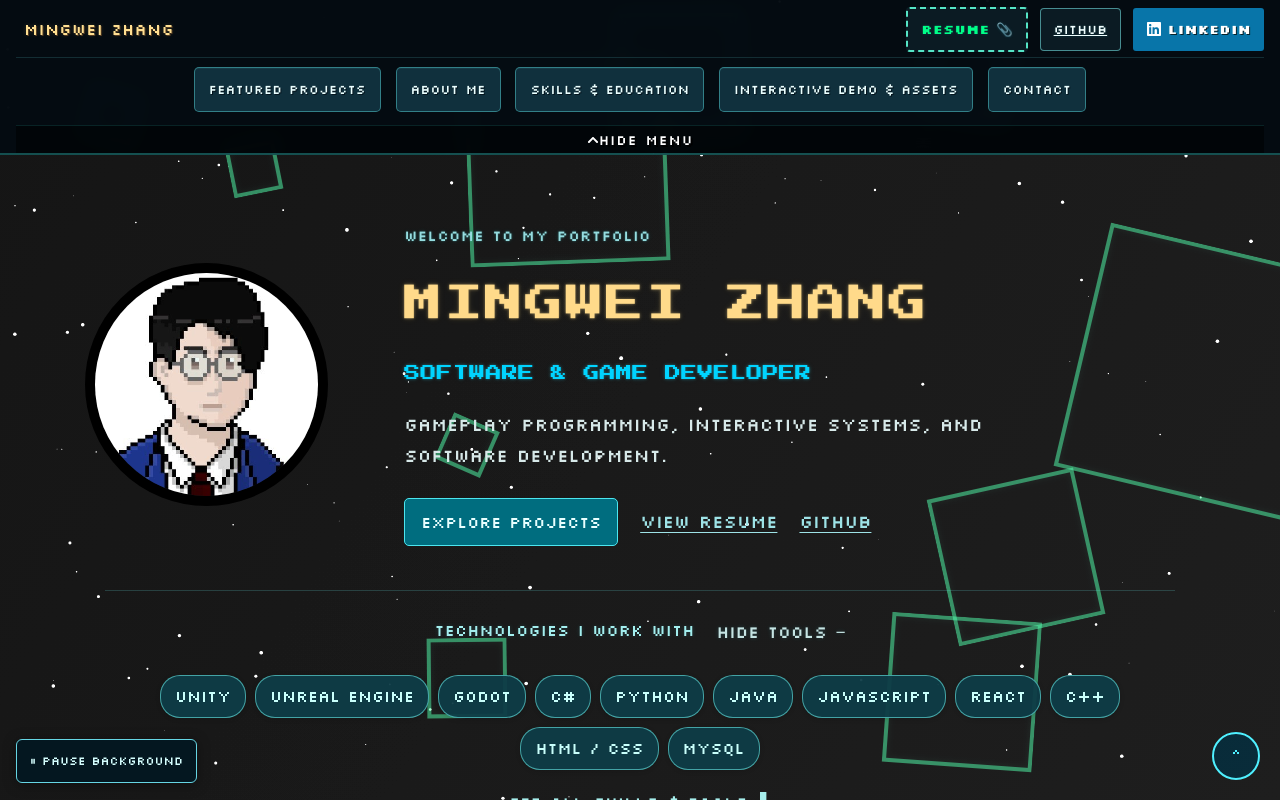
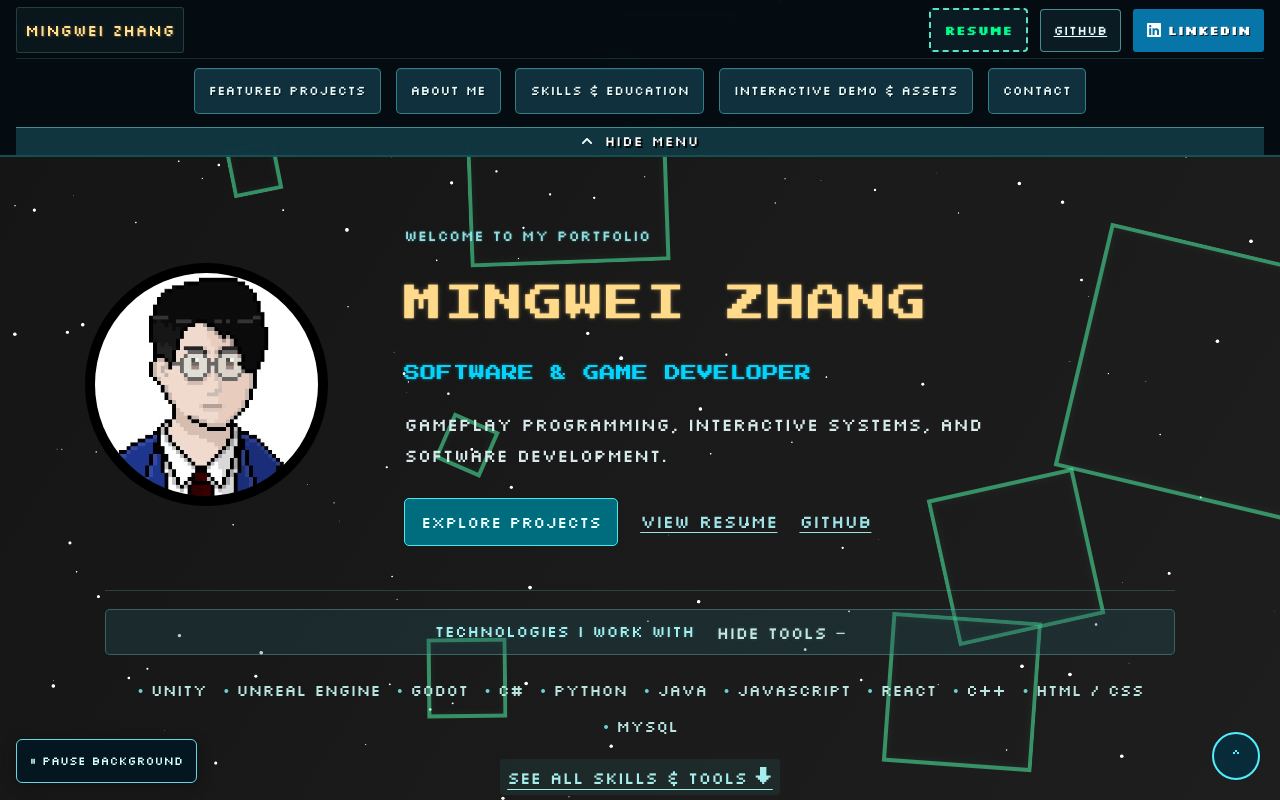
Before and after one commit to mingwzhang/portfolio, a React (Create React App) app: page / in a window 1280 px wide. Built offline with nearby package versions, Linux system fonts and the light colour scheme.

Commit message:
cleaned layout

```diff
--- a/src/components/navigation/NavBar.js
+++ b/src/components/navigation/NavBar.js
@@ -40,7 +40,7 @@
               <button type="button" className="nav-btn nav-name nav-text" onClick={() => scrollToSection("home")}>Mingwei Zhang</button>
             </div>
             <div className="nav-actions-v7" aria-label="Profile links">
-              <button type="button" onClick={onResumeClick} className="nav-btn nav-resume nav-text">Resume 📎</button>
+              <button type="button" onClick={onResumeClick} className="nav-btn nav-resume nav-text">Resume</button>
               <a href="https://github.com/mingwzhang" target="_blank" rel="noopener noreferrer" className="nav-btn nav-item nav-text nav-github">GitHub</a>
               <a href="https://www.linkedin.com/in/mingwei-zhang1/" target="_blank" rel="noopener noreferrer" className="nav-btn nav-linkedin nav-text">
                 <FaLinkedin size={16} style={{ marginRight: "0.35rem" }} />LinkedIn
--- a/src/sections/about/AboutMe.js
+++ b/src/sections/about/AboutMe.js
@@ -24,7 +24,7 @@
   return (
     <section id="about" className="container" aria-labelledby="portfolio-about-heading">
       <h2 id="portfolio-about-heading" className="mt-1 text-center pixel-text pixel-bold-title">
-        <span className="emoji-large" aria-hidden="true">👤</span> About Me
+        About Me
       </h2>
       <div className="pixel-text portfolio-about-content">
         {skipTyping ? (
--- a/src/sections/assets/AssetGalleryViewer.css
+++ b/src/sections/assets/AssetGalleryViewer.css
@@ -84,3 +84,27 @@
     min-height: 0;
   }
 }
+
+/* Align 2D/3D titles with the category labels beneath them.
+   Each list item is 90% wide with 10px padding, and its button adds 12px. */
+.portfolio-v2 .asset-browser > h5 {
+  width: 90%;
+  max-width: 100%;
+  box-sizing: border-box;
+  margin: 0 auto 10px !important;
+  padding: 4px 22px !important;
+  text-align: left !important;
+}
+/* Transparent category buttons sit inside tinted parent rows; add a small
+   keyboard/mouse cue without changing the existing list design. */
+.portfolio-v2 .asset-browser .asset-category-button {
+  border-radius: 3px;
+  background: rgba(77, 156, 159, .045);
+  transition: background-color 150ms ease;
+}
+.portfolio-v2 .asset-browser .asset-category-button:hover {
+  background: rgba(77, 156, 159, .15);
+}
+@media (prefers-reduced-motion: reduce) {
+  .portfolio-v2 .asset-browser .asset-category-button { transition: none; }
+}
--- a/src/sections/contact/ContactForm.js
+++ b/src/sections/contact/ContactForm.js
@@ -48,7 +48,7 @@
   return (
     <form onSubmit={handleSubmit} className="contact-form">
       <h4 className="pixel-text pixel-bold-title contact-title">
-        <span className="emoji-large">📩</span> Contact Me
+        Contact Me
       </h4>
       <div style={{ marginBottom: "1rem" }}>
         <input
--- a/src/sections/skills/SkillsEducation.js
+++ b/src/sections/skills/SkillsEducation.js
@@ -8,7 +8,7 @@
         {/* Skills Section (Left Column) */}
         <div className="col-md-6">
           <h4 className="mt-1 text-center pixel-text pixel-bold-title">
-            <span className="emoji-large">💻</span> Skills
+            Skills
           </h4>
           <div className="row">
             {skills.map((skill, index) => (
@@ -45,7 +45,7 @@
         {/* Education Section (Right Column) */}
         <div className="col-md-6">
           <h4 className="mt-1 text-center pixel-text pixel-bold-title">
-            <span className="emoji-large">🎓</span> Education
+            Education
           </h4>
 
           {/* Queens College Card */}
--- a/src/styles/typography-and-responsive.css
+++ b/src/styles/typography-and-responsive.css
@@ -613,3 +613,174 @@
   font-size: 25px !important;
   line-height: 1.8 !important;
 }
+
+
+/* ========== SUBTLE INTERACTION CUES ========== */
+/* Clickable elements use a gentle fill, underline or hover change.
+   Technology and project metadata are deliberately NOT styled as buttons. */
+
+/* The clickable site name is also a button, so it gets a barely visible fill. */
+.portfolio-v2 .nav-upper-v7 .nav-name {
+  background: rgba(45, 92, 96, .14) !important;
+  border: 1px solid rgba(128, 195, 194, .23) !important;
+  border-radius: 3px;
+}
+.portfolio-v2 .nav-upper-v7 .nav-name:hover {
+  background: rgba(51, 112, 116, .33) !important;
+  border-color: rgba(148, 220, 213, .55) !important;
+}
+
+/* Keep the Show/Hide Menu bar distinguishable, with space between the caret
+   icon and the text. Do not change its existing slide-open behavior. */
+.portfolio-v2 .nav-bar .nav-layout-v7 .nav-toggle-btn {
+  display: flex !important;
+  align-items: center;
+  justify-content: center;
+  gap: 12px !important;
+  background: rgba(20, 67, 76, .77) !important;
+  border-top: 1px solid rgba(110, 212, 213, .55) !important;
+  color: #ecfffc !important;
+  cursor: pointer;
+  box-shadow: none !important;
+  transition: background-color 160ms ease, border-color 160ms ease !important;
+}
+.portfolio-v2 .nav-bar .nav-layout-v7 .nav-toggle-btn > svg {
+  flex: 0 0 auto;
+  margin: 0 !important;
+}
+.portfolio-v2 .nav-bar .nav-layout-v7 .nav-toggle-btn:hover {
+  background: rgba(37, 113, 119, .95) !important;
+  border-top-color: rgba(158, 244, 233, .83) !important;
+}
+.portfolio-v2 .nav-bar .nav-layout-v7 .nav-toggle-btn:focus-visible {
+  outline: 2px solid #ffdf90;
+  outline-offset: -2px;
+}
+
+/* A LIGHT tinted surface, not a big glowing CTA. */
+.portfolio-v2 .portfolio-tech-summary-v8 .portfolio-tech-toggle-v8 {
+  background: rgba(39, 88, 94, .30) !important;
+  border: 1px solid rgba(112, 190, 190, .38) !important;
+  border-radius: 5px !important;
+  box-shadow: none !important;
+  cursor: pointer;
+  transition: background-color 150ms ease, border-color 150ms ease !important;
+}
+.portfolio-v2 .portfolio-tech-summary-v8 .portfolio-tech-toggle-v8:hover {
+  background: rgba(46, 103, 109, .51) !important;
+  border-color: rgba(139, 224, 217, .6) !important;
+}
+.portfolio-v2 .portfolio-tech-summary-v8 .portfolio-tech-toggle-v8:focus-visible {
+  outline: 2px solid #ffdf90;
+  outline-offset: 3px;
+}
+/* "See all skills" is a link: visibly underlined, with subtle hover tint. */
+.portfolio-v2 .portfolio-tech-details-v8 .portfolio-all-skills-link {
+  padding: 4px 7px;
+  border-radius: 3px;
+  text-decoration: underline !important;
+  text-underline-offset: 5px;
+  text-decoration-color: rgba(148, 234, 225, .8);
+  background: rgba(51, 111, 115, .17) !important;
+  cursor: pointer;
+  transition: background-color 160ms ease, color 160ms ease !important;
+}
+.portfolio-v2 .portfolio-tech-details-v8 .portfolio-all-skills-link:hover {
+  color: #fff !important;
+  background: rgba(59, 130, 130, .37) !important;
+}
+.portfolio-v2 .portfolio-tech-details-v8 .portfolio-all-skills-link:focus-visible {
+  outline: 2px solid #ffdf90;
+  outline-offset: 3px;
+}
+
+/* Featured technology names and project descriptors are informational tags.
+   Use simple separators and zero pill styling; never imply they are buttons. */
+.portfolio-v2 .portfolio-tech-details-v8 .portfolio-tech-strip span,
+.portfolio-v2 .featured-project-copy .featured-project-tags span {
+  display: inline-flex;
+  align-items: baseline;
+  gap: 6px;
+  padding: 2px 1px !important;
+  margin: 0 !important;
+  border: 0 !important;
+  border-radius: 0 !important;
+  background: transparent !important;
+  box-shadow: none !important;
+  color: #b8e5e0 !important;
+  text-shadow: none !important;
+  cursor: default;
+  transform: none !important;
+  transition: none !important;
+}
+.portfolio-v2 .portfolio-tech-details-v8 .portfolio-tech-strip span::before,
+.portfolio-v2 .featured-project-copy .featured-project-tags span::before {
+  content: "•";
+  color: #6dd0cc;
+  font-family: monospace;
+  font-size: .9em;
+}
+.portfolio-v2 .portfolio-tech-details-v8 .portfolio-tech-strip,
+.portfolio-v2 .featured-project-copy .featured-project-tags {
+  column-gap: 13px;
+  row-gap: 8px;
+}
+
+/* Skills are informational icons, not buttons. A modest zoom is the only
+   intended hover interaction; it reverses when the mouse leaves. */
+.portfolio-v2 #skills-education .icon-wrapper {
+  cursor: default !important;
+  transform: scale(1) !important;
+  transform-origin: center;
+  transition: transform 180ms ease-out !important;
+}
+.portfolio-v2 #skills-education .icon-wrapper:hover,
+.portfolio-v2 #skills-education .icon-wrapper.hover-scale:hover {
+  transform: scale(1.055) !important;
+  background: #24282d !important;
+  border-color: rgba(121, 178, 183, .36) !important;
+}
+
+/* More projects: make the actual links visibly interactive, not their caption. */
+.portfolio-v2 .featured-profile-link a {
+  display: inline-block;
+  padding: 2px 3px;
+  border-radius: 2px;
+  text-decoration: underline !important;
+  text-decoration-color: rgba(158, 235, 230, .65);
+  text-underline-offset: 4px;
+  background: rgba(44, 103, 106, .14);
+  transition: background-color 160ms ease, color 160ms ease !important;
+}
+.portfolio-v2 .featured-profile-link a:hover {
+  color: #fff !important;
+  background: rgba(58, 132, 136, .39) !important;
+}
+.portfolio-v2 .featured-profile-link a:focus-visible {
+  outline: 2px solid #ffdf90;
+  outline-offset: 2px;
+}
+
+/* A few text-style links or toggles elsewhere should not look invisible. */
+.portfolio-v2 .portfolio-hero-secondary-link-v8:hover {
+  color: #fff !important;
+  background: rgba(44, 103, 106, .22);
+}
+.portfolio-v2 .portfolio-asset-toggle:hover {
+  background: rgba(33, 91, 101, .94) !important;
+  border-color: #92ddde !important;
+}
+
+@media (prefers-reduced-motion: reduce) {
+  .portfolio-v2 .nav-bar .nav-layout-v7 .nav-toggle-btn,
+  .portfolio-v2 .portfolio-tech-summary-v8 .portfolio-tech-toggle-v8,
+  .portfolio-v2 .portfolio-tech-details-v8 .portfolio-all-skills-link,
+  .portfolio-v2 #skills-education .icon-wrapper,
+  .portfolio-v2 .featured-profile-link a {
+    transition: none !important;
+  }
+  .portfolio-v2 #skills-education .icon-wrapper:hover,
+  .portfolio-v2 #skills-education .icon-wrapper.hover-scale:hover {
+    transform: none !important;
+  }
+}
```
